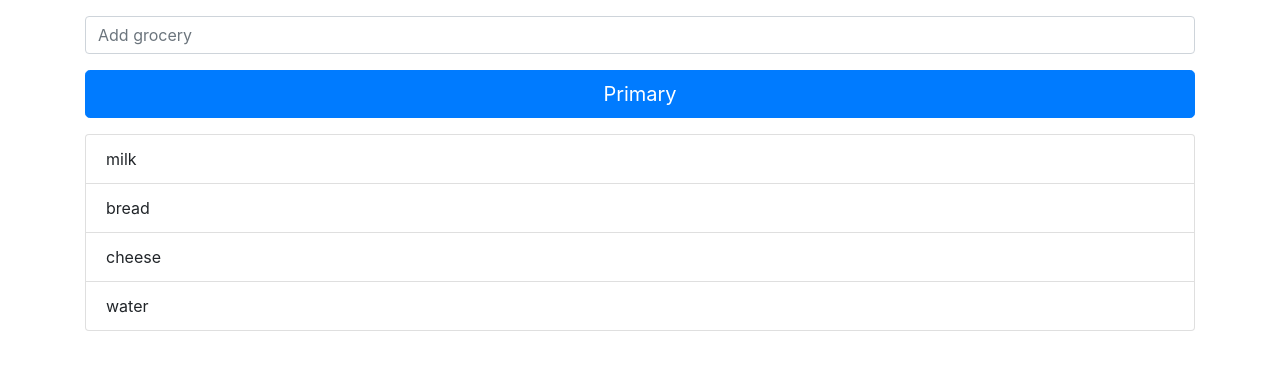
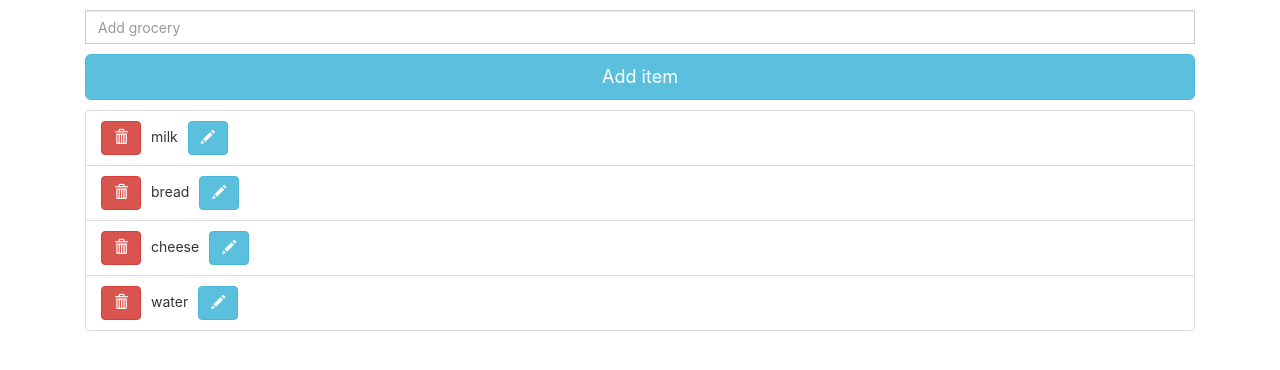
Before and after one commit to eddycaldas/react-grocery-list, a React (Create React App) app: page / in a window 1280 px wide. Shown: the top 370 px of the page. Built offline with nearby package versions, Linux system fonts and the light colour scheme.

Commit message:
add icons and buttons on each side

```diff
--- a/public/index.html
+++ b/public/index.html
@@ -10,7 +10,9 @@
       user's mobile device or desktop. See https://developers.google.com/web/fundamentals/web-app-manifest/
     -->
     <link rel="manifest" href="%PUBLIC_URL%/manifest.json" />
+
     <link rel="stylesheet" href="https://stackpath.bootstrapcdn.com/bootstrap/4.3.1/css/bootstrap.min.css" integrity="sha384-ggOyR0iXCbMQv3Xipma34MD+dH/1fQ784/j6cY/iJTQUOhcWr7x9JvoRxT2MZw1T" crossorigin="anonymous">
+    <link rel="stylesheet" href="https://maxcdn.bootstrapcdn.com/bootstrap/3.3.7/css/bootstrap.min.css">
     <!--
       Notice the use of %PUBLIC_URL% in the tags above.
       It will be replaced with the URL of the `public` folder during the build.
--- a/src/App.js
+++ b/src/App.js
@@ -59,17 +59,28 @@ class App extends Component {
         </div>
         <button
           type="button"
-          className="btn mb-3 btn-lg btn-block btn-primary"
+          className="btn mb-3 btn-lg btn-block btn-info"
           onClick={this.itemAdding}>
-            Primary
+            Add item
         </button>
 
         <ul className="list-group">
             {this.state.items.map((item) => {
               return <li
+
                         key={item.id}
                         className="list-group-item"
-                      >{item.name}</li>
+                     >
+                        <button type="button" className="btn mr-3 btn-danger">
+                          <span className="glyphicon glyphicon-trash"></span>
+                        </button>
+                            {item.name}
+                        <button type="button" className="btn ml-3 btn-info">
+                          <span className="glyphicon glyphicon-pencil"></span>
+                        </button>
+                     </li>
+
+
             })}
         </ul>
 
```
Also changed, not shown: 1 other file (tests, documents, lock files or other folders).
